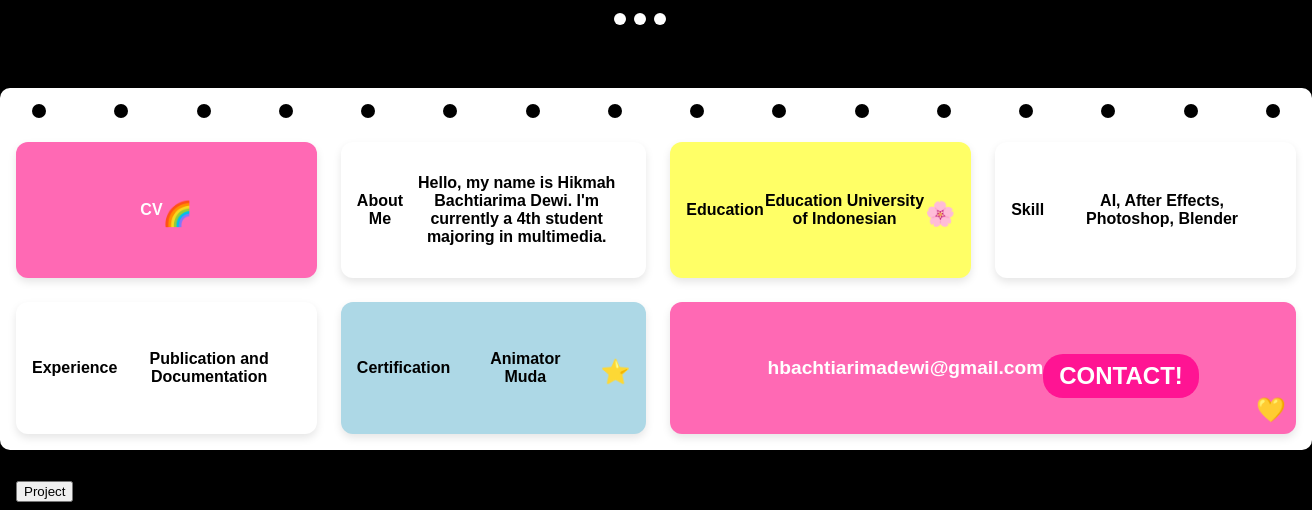
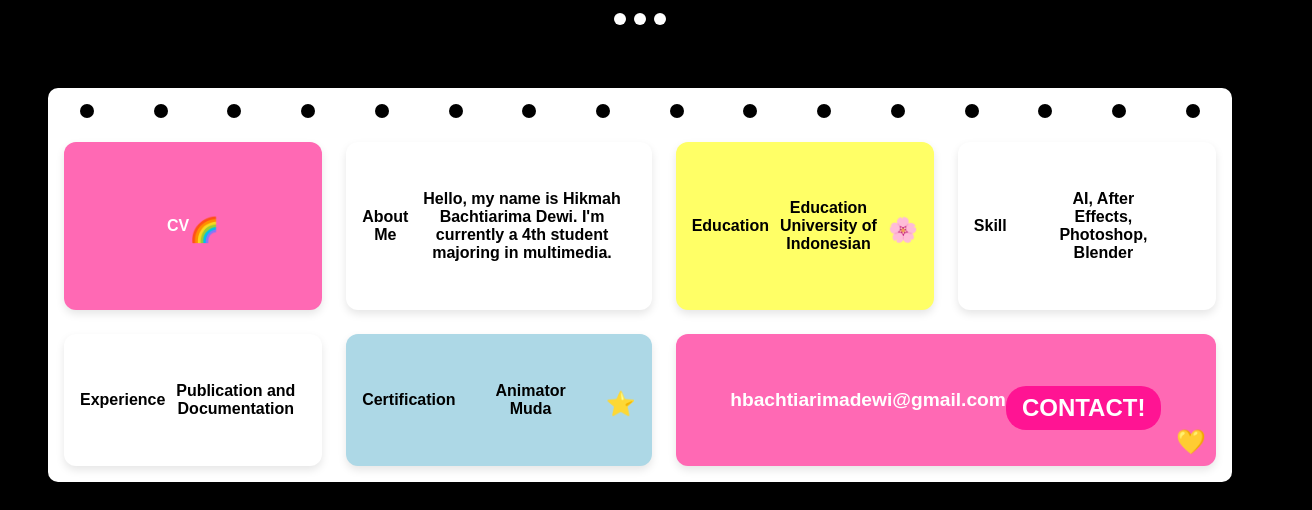
Before and after one commit to Hikmah-hub/Portfolio, a plain HTML site: page index.html in a window 1280 px wide. Shown: the part 276-786 px from the top of the page, 1312 px wide, since content can reach past the window. Drawn offline with nearby package versions, Linux system fonts and the light colour scheme.

Commit message:
Update index.html

```diff
--- a/index.html
+++ b/index.html
@@ -1,4 +1,4 @@
-<!doctype html>
+	<!doctype html>
 <html lang="en">
 <head>
     <meta charset="UTF-8">
@@ -254,13 +254,13 @@
   		background: white;
 		border-radius: 10px;
 		padding: 1rem;
-		max-width: 100%;
-		width: 100%;
+		max-width: 90%;
+		width: 90%;
 		box-shadow: 0 8px 20px rgba(0,0,0,0.2);
 		position: relative;
 		margin: 15px auto;
-			margin-left: 20px auto;
-			margin-right: 20px auto:
+			margin-left: 0px auto;
+			margin-right: 0px auto:
 		box-sizing: border-box;
 		}
 	    #container {
```
